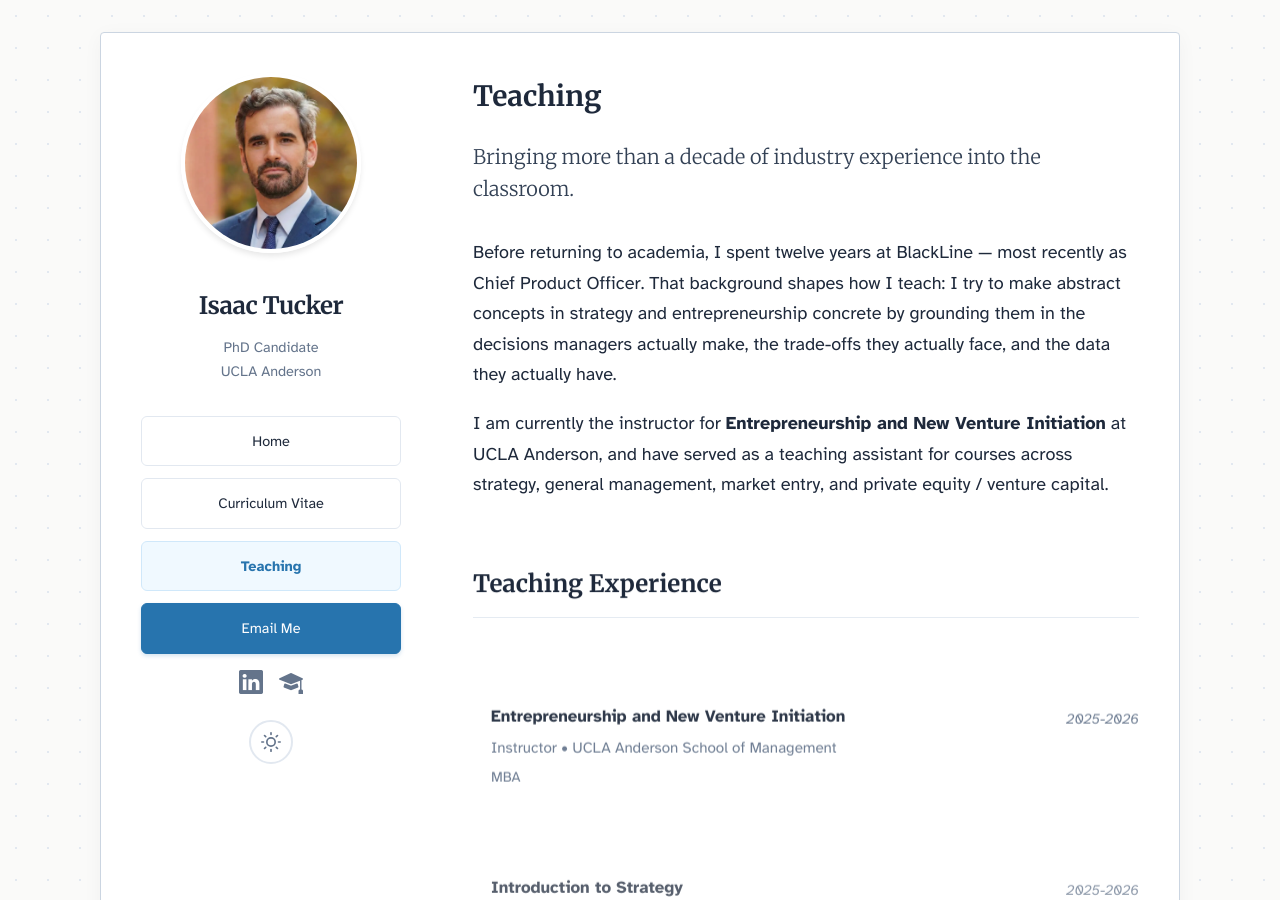
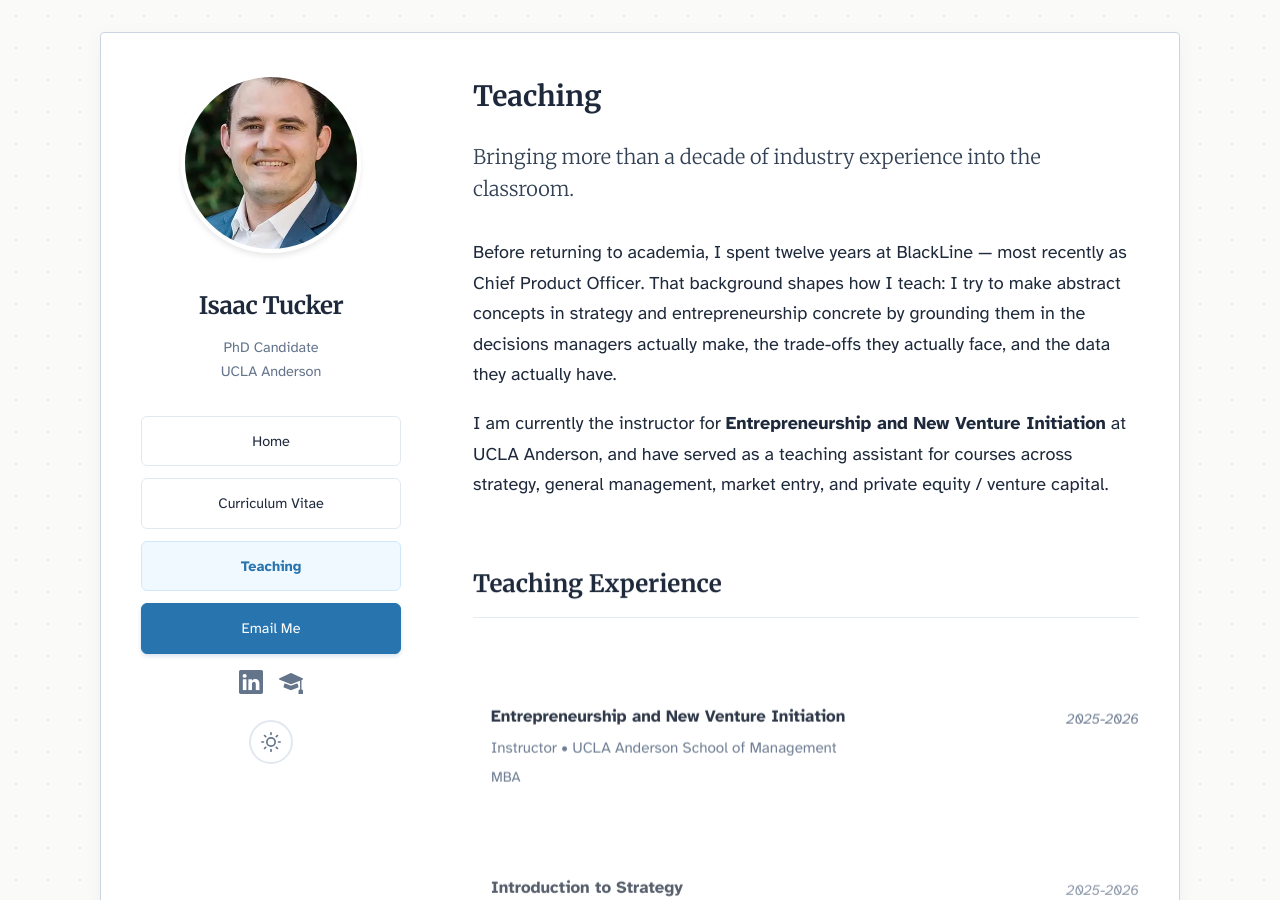
Before and after one commit to martins73/research-site, a Jekyll site: the page built from isaac-site/_pages/teaching.md, in a window 1280 px wide and 900 px high. Built offline with Jekyll 4.4.1, drawn with Linux system fonts in a browser that asks for light colours.

Commit message:
Swap isaac-site profile picture to Isaac's headshot
Replaces the placeholder profile_picture.webp (copied from the template)
with Isaac Tucker's actual headshot, and bumps avatar_version to 2 so
the new image isn't blocked by the precached version.

https://claude.ai/code/session_01S8fhD458GRQr7XcQqJNXSP

```diff
--- a/isaac-site/_config.yml
+++ b/isaac-site/_config.yml
@@ -59,7 +59,7 @@ favicon: /assets/logos/favicon.svg
 main_css: /assets/css/style.css
 mobile_breakpoint: 768
 avatar: /assets/profile_picture.webp
-avatar_version: 1   # Bump this number only when you update the profile picture
+avatar_version: 2   # Bump this number only when you update the profile picture
 spin_duration: 3200
 service_worker: /sw.js
 
```
Also changed, not shown: isaac-site/assets/profile_picture.webp.
